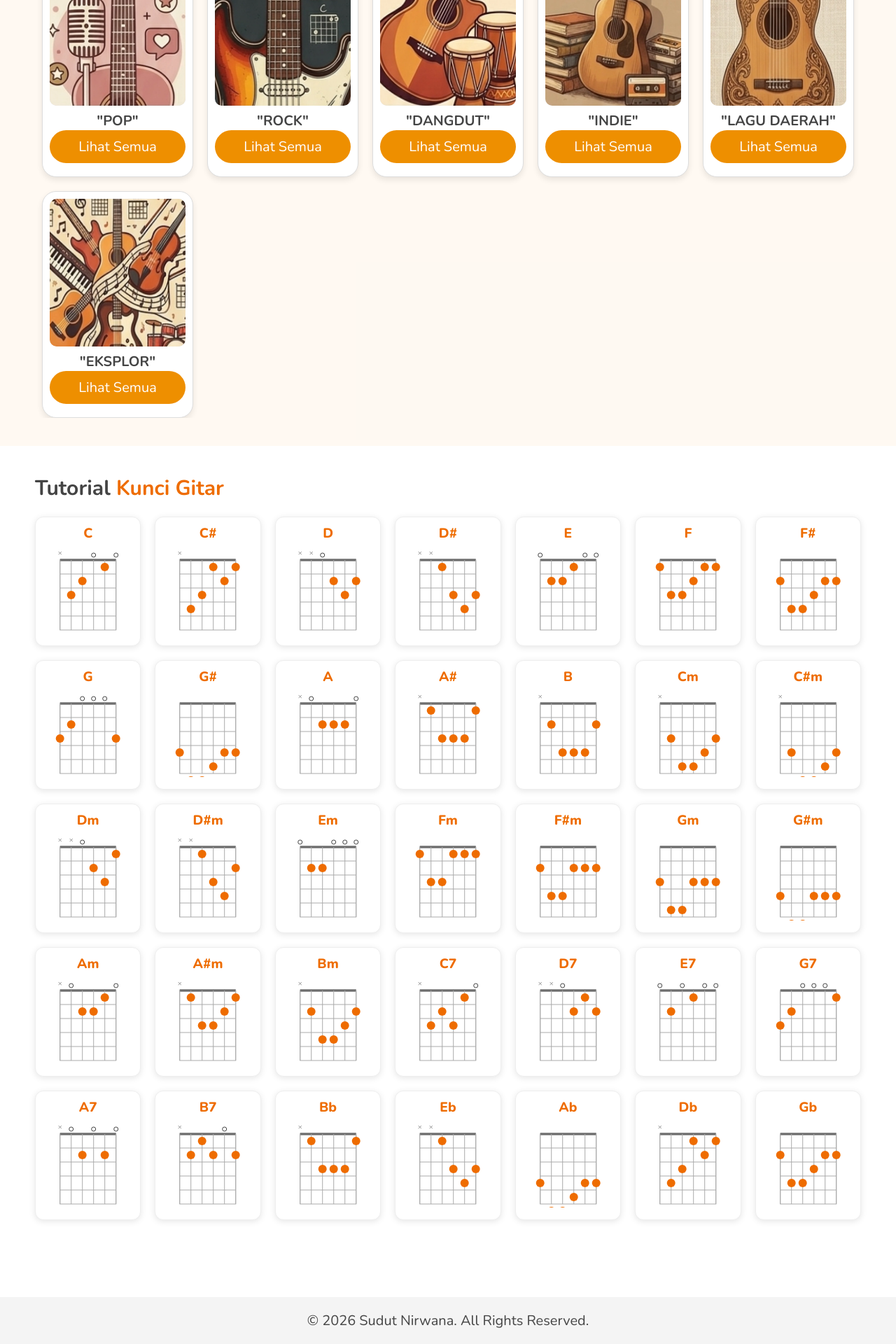
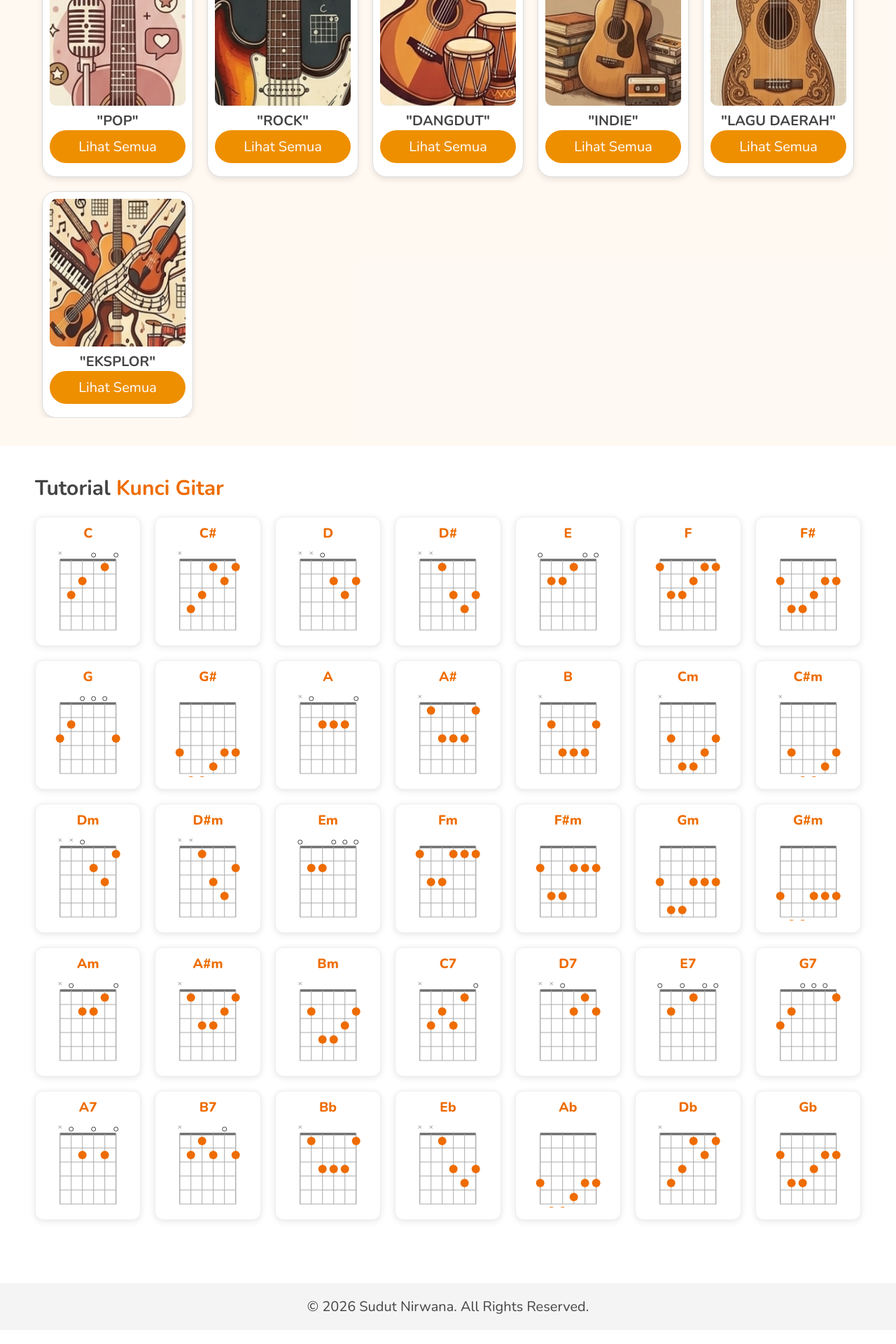
Before and after one commit to sudut-nirwana/sudut-nirwana-main, a Jekyll site: the page built from index.html, in a window 1280 px wide. Shown: the part 1659-3579 px from the top of the page at 70% size. Built offline with Jekyll 4.4.1, drawn with Linux system fonts in a browser that asks for light colours.

Commit message:
Update chord-diagram.css

```diff
--- a/assets/css/chord-diagram.css
+++ b/assets/css/chord-diagram.css
@@ -109,7 +109,7 @@
     display: grid;
     grid-template-columns: repeat(auto-fill, minmax(150px, 1fr));
     gap: 20px;
-    margin: 20px 0;
+    margin-top: 20px;
 }
 
 .chord-card {
```
